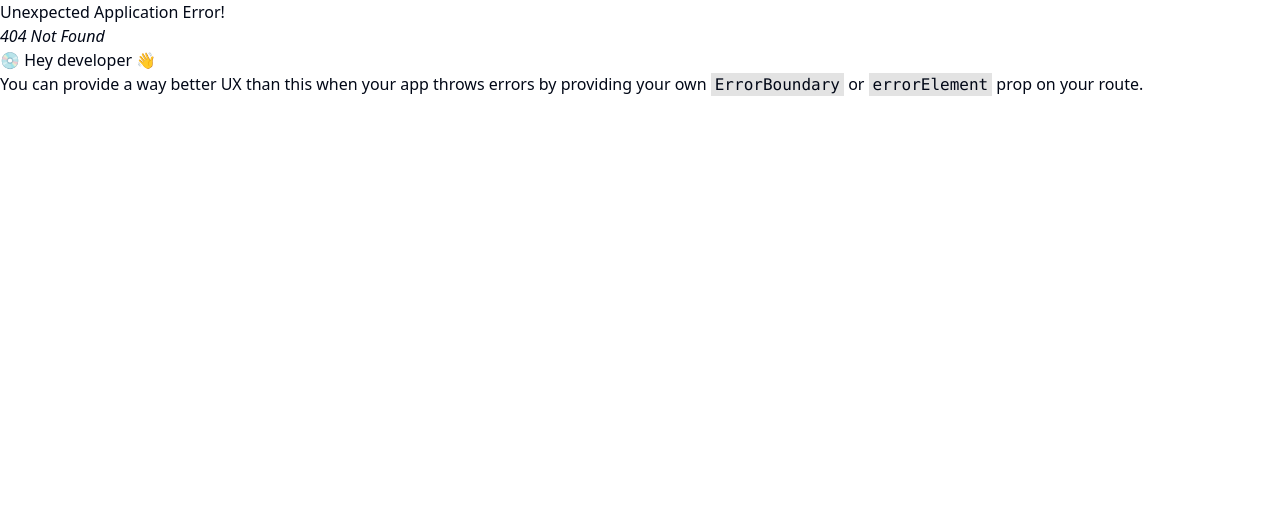
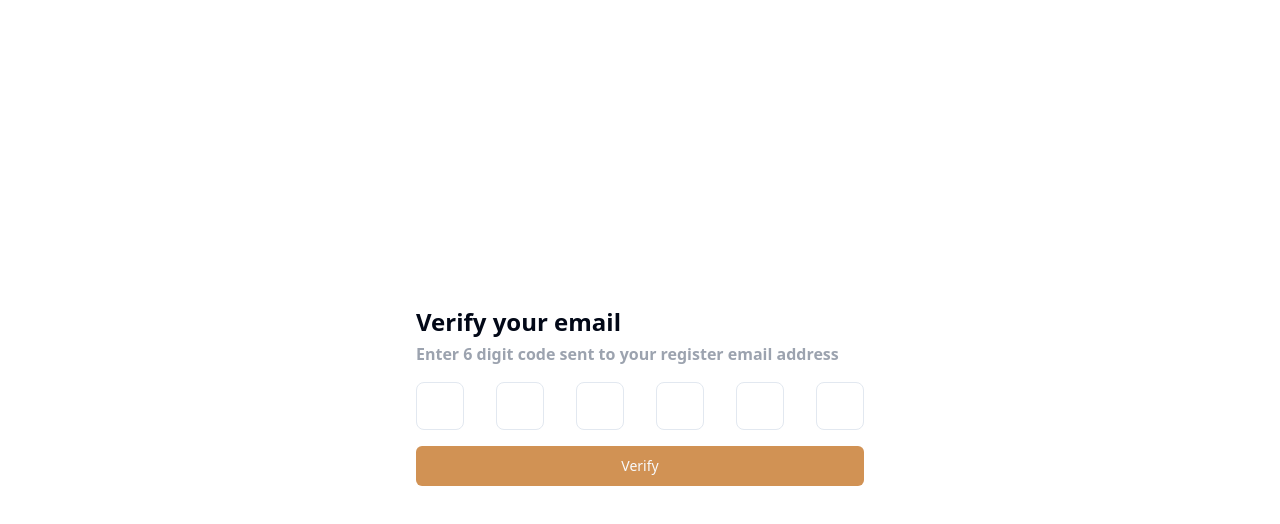
Before and after one commit to MohitCode17/Restaurant-Web-App-Mern-Stack, a React (Vite) app in the folder client/: page /verify-email in a window 1280 px wide. Before the commit this address had no page. Shown: the top 524 px of the page. Built offline with nearby package versions, Linux system fonts and the light colour scheme.

Commit message:
add verify-email form ui

```diff
--- a/client/src/App.tsx
+++ b/client/src/App.tsx
@@ -4,6 +4,7 @@ import Login from "./pages/auth/Login";
 import Signup from "./pages/auth/Signup";
 import ForgotPassword from "./pages/auth/ForgotPassword";
 import ResetPassword from "./pages/auth/ResetPassword";
+import VerifyEmail from "./pages/auth/VerifyEmail";
 
 const appRouter = createBrowserRouter([
   {
@@ -26,6 +27,10 @@ const appRouter = createBrowserRouter([
     path: "/reset-password",
     element: <ResetPassword />,
   },
+  {
+    path: "/verify-email",
+    element: <VerifyEmail />,
+  },
 ]);
 
 const App = () => {
--- /dev/null
+++ b/client/src/pages/auth/VerifyEmail.tsx
@@ -0,0 +1,92 @@
+import { Button } from "@/components/ui/button";
+import { Input } from "@/components/ui/input";
+import { Loader2 } from "lucide-react";
+import { FormEvent, useRef, useState } from "react";
+
+const VerifyEmail = () => {
+  const [loading, setLoading] = useState(false);
+  const [otp, setOtp] = useState<string[]>(["", "", "", "", "", ""]);
+
+  // A REFERENCE TO THE INPUT ELEMENTS, USED TO FOCUS THE NEXT OR PREV. INPUT DYNAMICALLY WHEN TYPING OR DELETING CHARACTERS.
+  const inputRef = useRef<any>([]);
+
+  const handleInputChange = (index: number, value: string) => {
+    // THE if (/^[a-zA-Z0-9]$/.test(value) || value === "") LINE ENSURES THAT ONLY ALPHANUMERIC CHARACTERS OR AN EMPTY STRING ARE ALLOWED. IF THE INPUT IS VALID, THE FUNCTION PROCEEDS TO UPDATE THE OTP STATE.
+    if (/^[a-zA-Z0-9]$/.test(value) || value === "") {
+      const newOtp = [...otp]; // CREATES A SHALLOW COPY OF THE CURRENT OTP ARRAY
+      newOtp[index] = value; // UPDATE THE OTP ARRAY AT SPECIFIED INDEX WITH THE NEW VALUE
+      setOtp(newOtp);
+    }
+
+    // MOVE TO THE NEXT INPUT IF CURRENT INPUT IS NOT EMPTY AND CURRENT INPUT IS NOT LAST ONE
+    if (value !== "" && index < 5) {
+      inputRef.current[index + 1].focus();
+    }
+  };
+
+  // FUNCTION HANDLES THE BACKSPACE KEY, ALLOWS THE USER TO MOVE TO THE PREV. INPUT FIELD WHEN DELETING CHARACTERS.
+  const handleKeyDown = (
+    index: number,
+    e: React.KeyboardEvent<HTMLInputElement>
+  ) => {
+    //  CHECKS IF THE BACKSPACE KEY IS PRESSED, THE CURRENT INPUT FIELD IS EMPTY (!otp[index]), AND THE CURRENT FIELD IS NOT THE FIRST ONE, IF TRUE, IT MOVES THE FOCUS TO THE PREV. FIELD
+    if (e.key === "Backspace" && !otp[index] && index > 0) {
+      inputRef.current[index - 1].focus();
+    }
+  };
+
+  const handleSubmit = (e: FormEvent<HTMLFormElement>) => {
+    e.preventDefault();
+
+    console.log(otp);
+  };
+
+  return (
+    <div className="flex items-center justify-center min-h-screen">
+      <form
+        onSubmit={handleSubmit}
+        className="w-full max-w-md rounded-lg border-gray-200 mx-4"
+      >
+        <div className="mb-4 flex flex-col gap-1">
+          <h1 className="font-bold text-2xl">Verify your email</h1>
+          <p className="text-gray-400 font-semibold">
+            Enter 6 digit code sent to your register email address
+          </p>
+        </div>
+        <div className="mb-4 flex justify-between">
+          {otp.map((letter: string, index: number) => (
+            <Input
+              type="text"
+              key={index}
+              ref={(element) => (inputRef.current[index] = element)}
+              className="h-8 w-8 md:h-12 md:w-12 text-center text-sm md:text-2xl font-normal md:font-bold rounded-lg"
+              value={letter}
+              onChange={(e: React.ChangeEvent<HTMLInputElement>) =>
+                handleInputChange(index, e.target.value)
+              }
+              onKeyDown={(e: React.KeyboardEvent<HTMLInputElement>) =>
+                handleKeyDown(index, e)
+              }
+            />
+          ))}
+        </div>
+        <div className="mb-2">
+          {loading ? (
+            <Button
+              disabled={loading}
+              className="w-full bg-orange hover:bg-hoverOrange"
+            >
+              <Loader2 className="mr-2 h-4 w-4 animate-spin" /> Please wait
+            </Button>
+          ) : (
+            <Button className="w-full bg-orange hover:bg-hoverOrange">
+              Verify
+            </Button>
+          )}
+        </div>
+      </form>
+    </div>
+  );
+};
+
+export default VerifyEmail;
```
